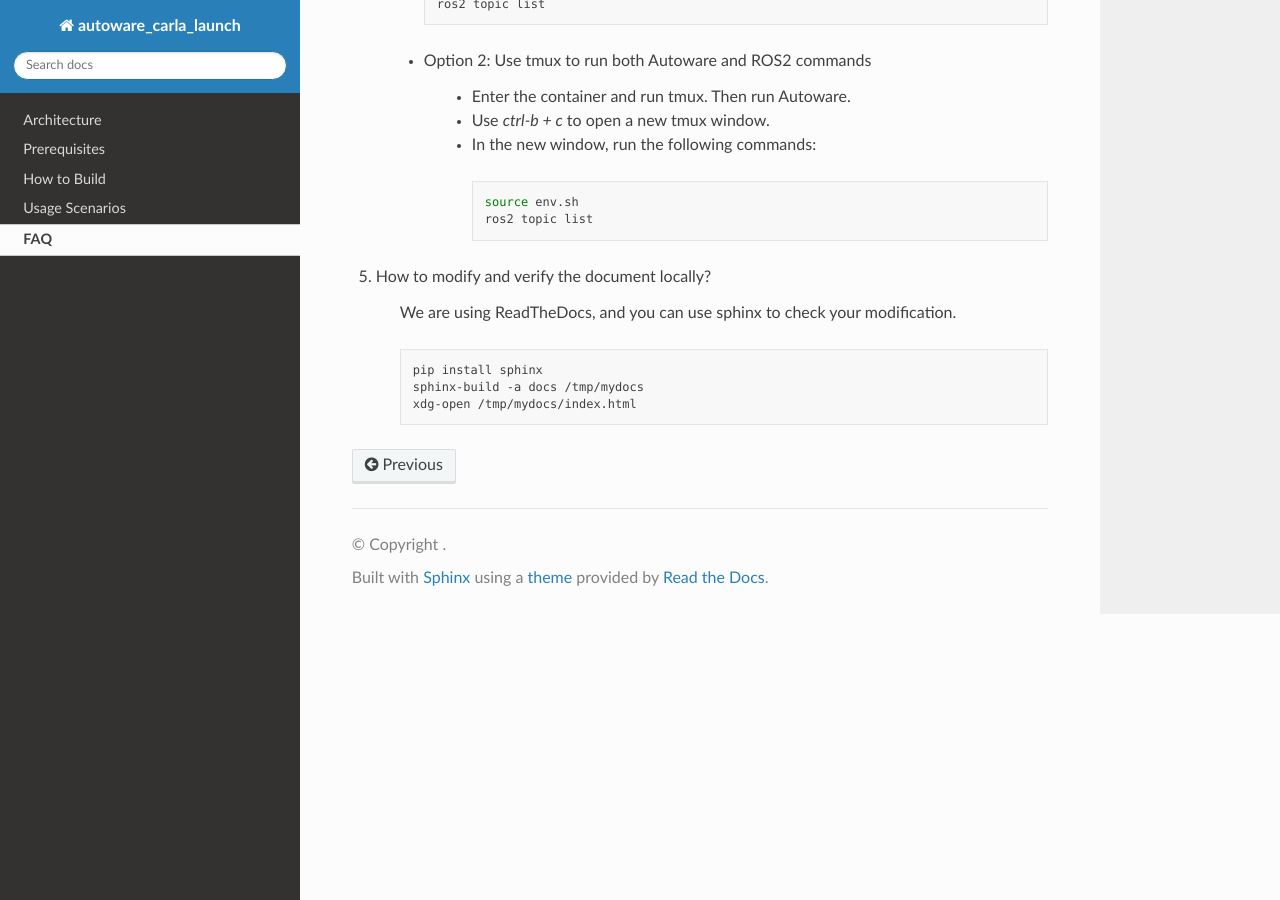
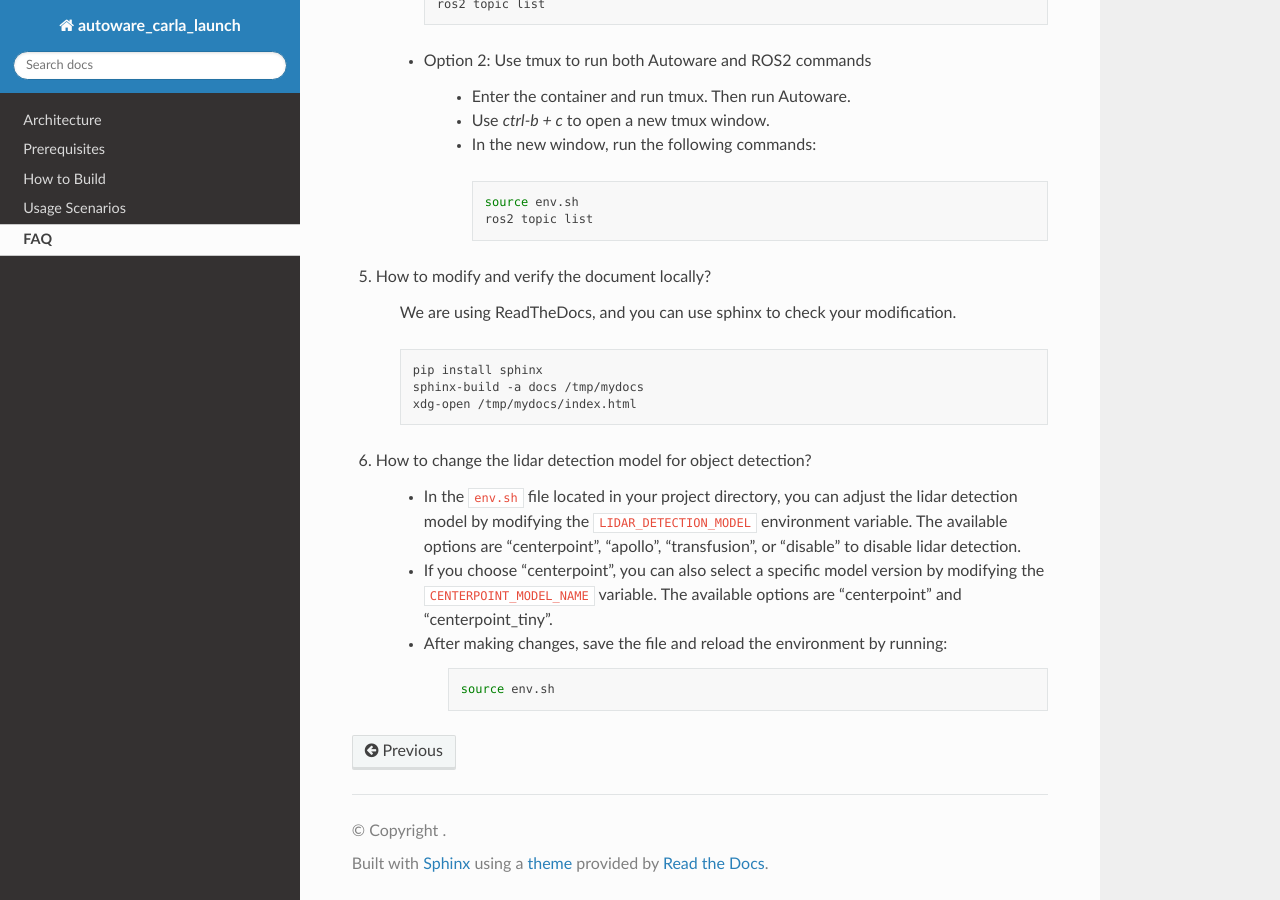
Before and after one commit to evshary/autoware_carla_launch, a Sphinx documentation site: the page built from docs/faq.rst, in a window 1280 px wide and 900 px high, scrolled down 662 px. Built offline with Sphinx 7.4.7 and the Read the Docs theme 3.1.0, drawn with Linux system fonts in a browser that asks for light colours.

Commit message:
Set Autoware version to 2024/09/03 (#132)
* change the version back to 2024/9/3

* use the new Autoware rviz

* change docker image name to 20240903 (without dash)

* Users can set lidar detection model in env.sh

* temporarily let submodule points to my own repo

* prebuild autoware detection model (centerpoint & transfusion)

* Besides centerpoint_tiny, add centerpoint as well.

* update the document

* update the document

* update the document

```diff
--- a/docs/faq.rst
+++ b/docs/faq.rst
@@ -51,3 +51,15 @@ FAQ
         pip install sphinx
         sphinx-build -a docs /tmp/mydocs
         xdg-open /tmp/mydocs/index.html
+
+6. How to change the lidar detection model for object detection?
+
+    - In the ``env.sh`` file located in your project directory, you can adjust the lidar detection model by modifying the ``LIDAR_DETECTION_MODEL`` environment variable. The available options are "centerpoint", "apollo", "transfusion", or "disable" to disable lidar detection.
+
+    - If you choose "centerpoint", you can also select a specific model version by modifying the ``CENTERPOINT_MODEL_NAME`` variable. The available options are "centerpoint" and "centerpoint_tiny".
+
+    - After making changes, save the file and reload the environment by running:
+
+        .. code-block:: bash
+
+            source env.sh
```
Also changed, not shown: 10 other files.
